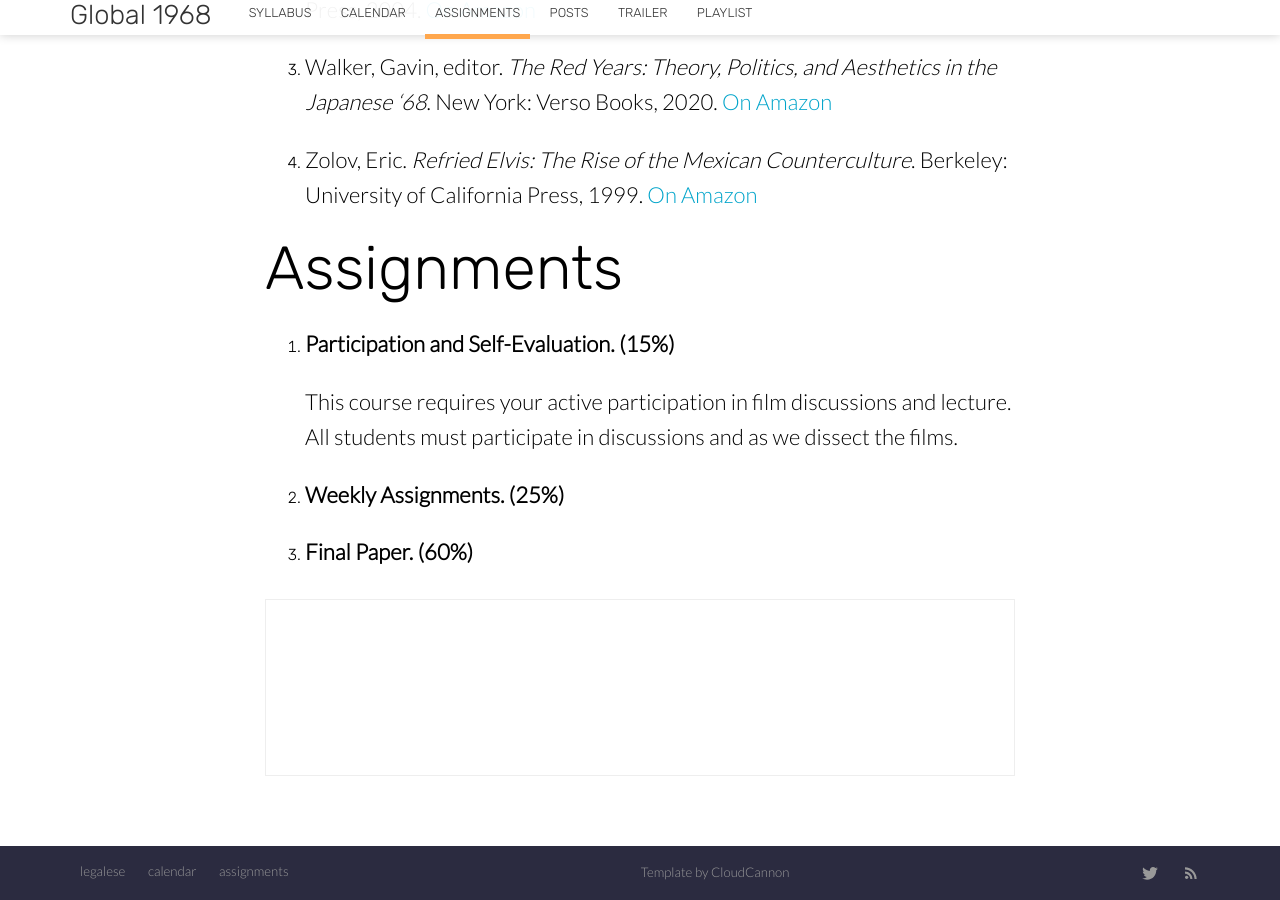
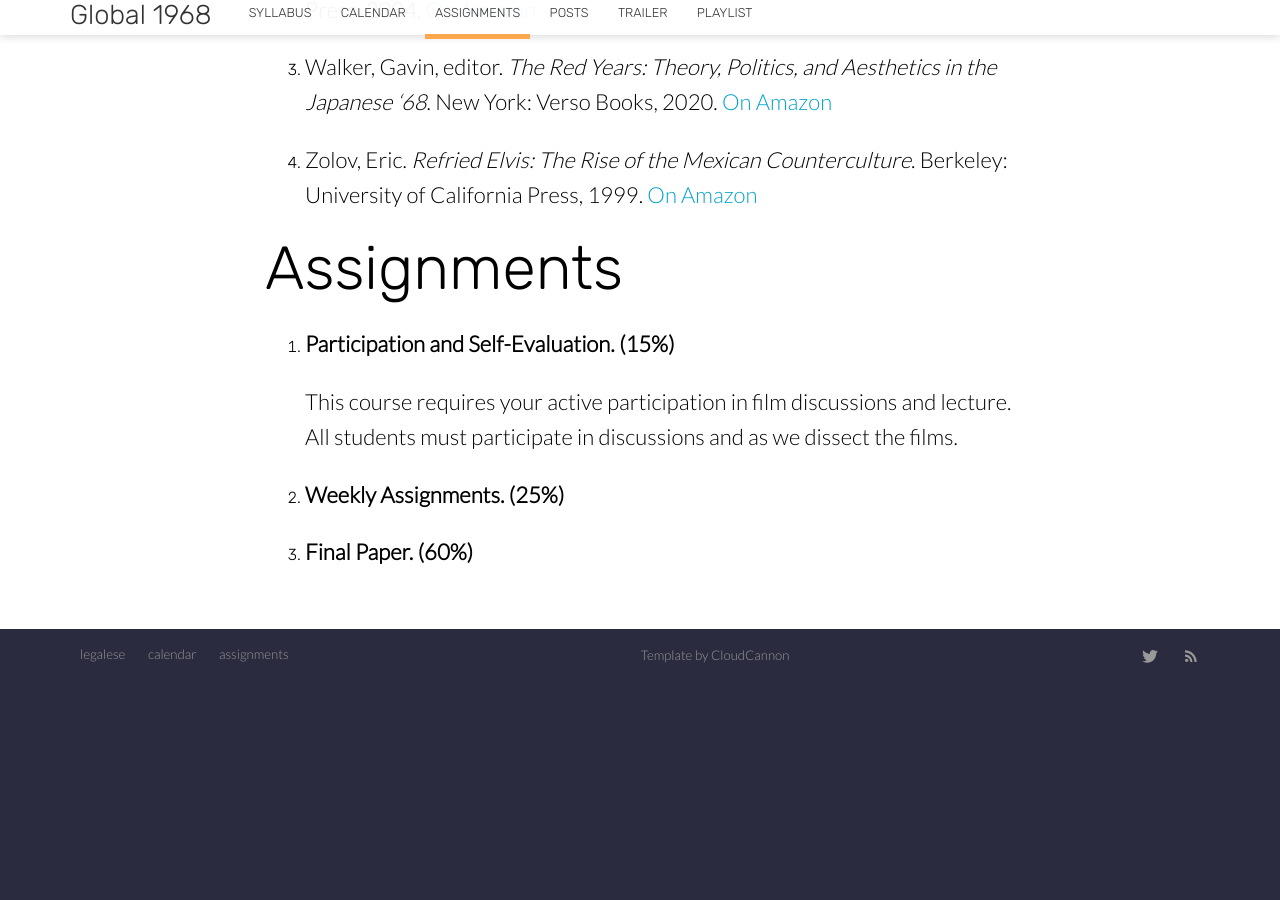
Before and after one commit to chadblack/Global1968, a Jekyll site: the page built from assignments.md, in a window 1280 px wide and 900 px high, scrolled down 1299 px. Built offline with Jekyll 4.4.1, drawn with Linux system fonts in a browser that asks for light colours; nearby versions of some CDN libraries; after the commit the page ends 1982 px from its top, so only the background shows below that.

Commit message:
tweaking layout shit

```diff
--- a/_layouts/post.html
+++ b/_layouts/post.html
@@ -10,12 +10,13 @@ layout: page
 		<div class="post-content">
 			{{ content }}
 
-			<div class="author">
+<!--			<div class="author">
 				{% assign author_id = page.author_staff_member | prepend: "/staff_members/" | append: "/" %}
 				{% assign author = site.staff_members | where: "url", author_id | first %}
 				<div class="square-image" style="background-image: url('{% include relative-src.html src=author.image_path %}')"></div>
 				<p class="blurb">{{ author.blurb }}</p>
 			</div>
+-->
 
 			<div class="blog-navigation">
 				{% if page.previous.url %}
```
